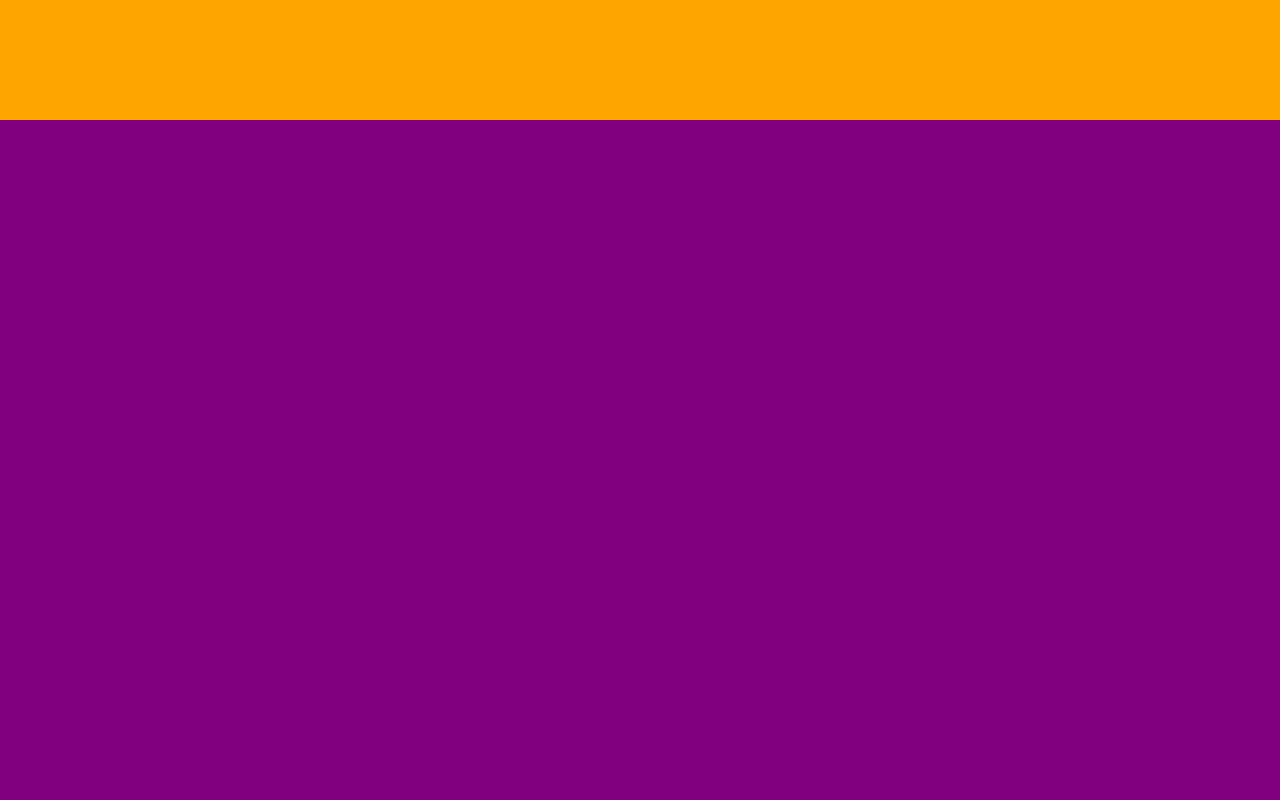
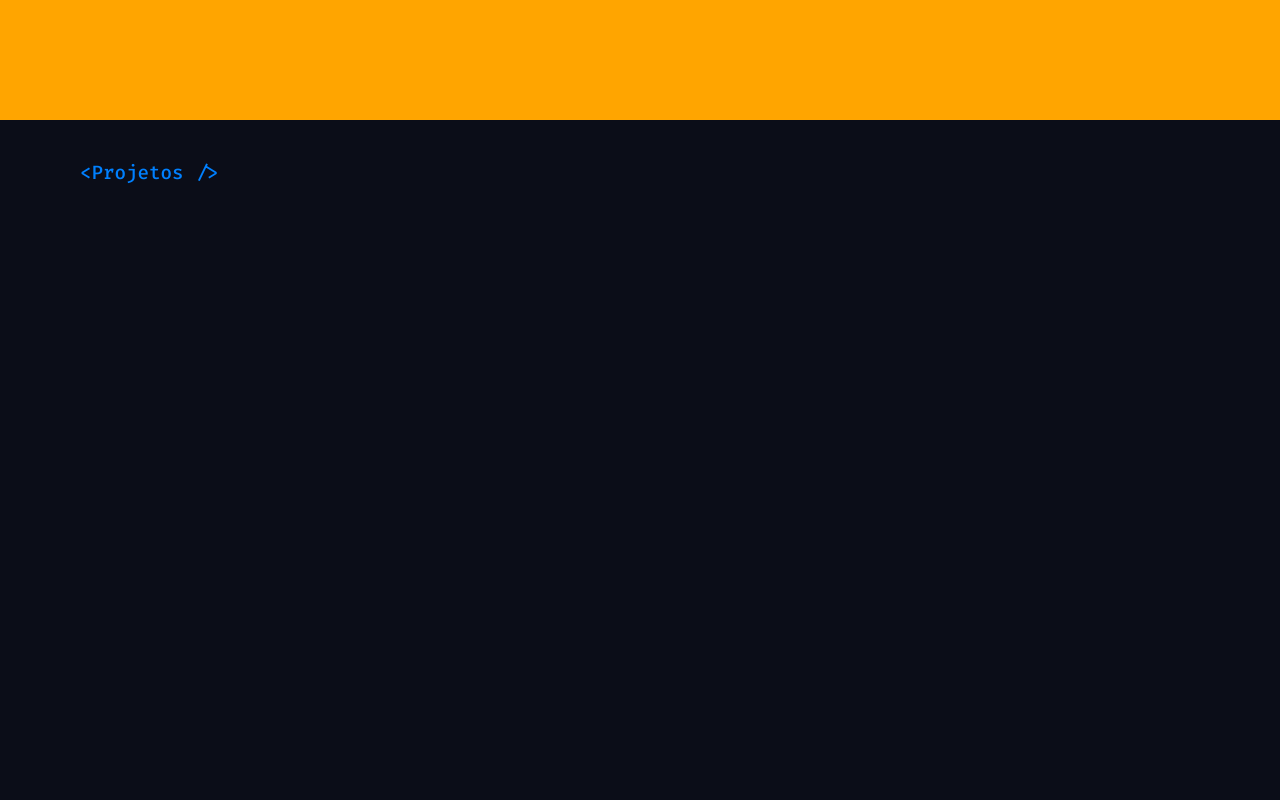
Before and after one commit to izakdvlpr/website, a Next.js app: page / in a window 1280 px wide. Shown: the part 2360-3160 px from the top of the page. Built offline with nearby package versions, Linux system fonts and the light colour scheme.

Commit message:
fix(index.tsx): category name

```diff
--- a/src/components/Projects/index.tsx
+++ b/src/components/Projects/index.tsx
@@ -1,9 +1,15 @@
 import React from 'react';
 
-import { Container } from './styles';
+import { Container, Category } from './styles';
 
 const Projects: React.FC = () => {
-  return <Container />;
+  return (
+    <Container>
+      <Category>
+        {'<'}Projetos{' />'}
+      </Category>
+    </Container>
+  );
 };
 
 export default Projects;
--- a/src/components/Projects/styles.ts
+++ b/src/components/Projects/styles.ts
@@ -1,7 +1,24 @@
+import { shade } from 'polished';
 import styled from 'styled-components';
 
 export const Container = styled.div`
   height: 100vh;
+  padding: 40px 80px;
 
-  background: purple;
+  background-color: ${({ theme }) => shade(0.2, theme.secondary)};
+
+  @media (max-width: 768px) {
+    padding: 40px 50px;
+  }
 `;
+
+export const Category = styled.h4`
+  font-size: 1.2rem;
+  font-weight: 500;
+
+  color: ${({ theme }) => theme.primary};
+
+  @media (max-width: 768px) {
+    font-size: 0.9rem;
+  }
+`;
```
